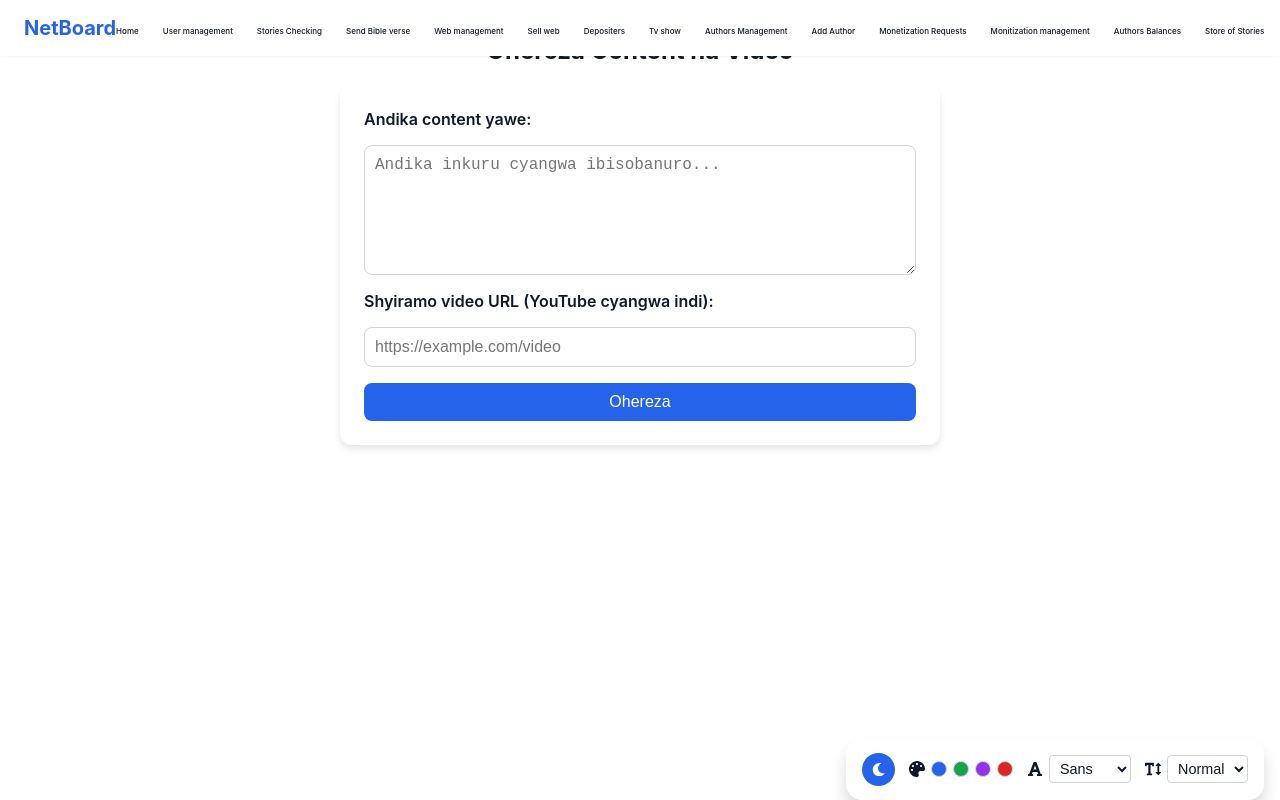
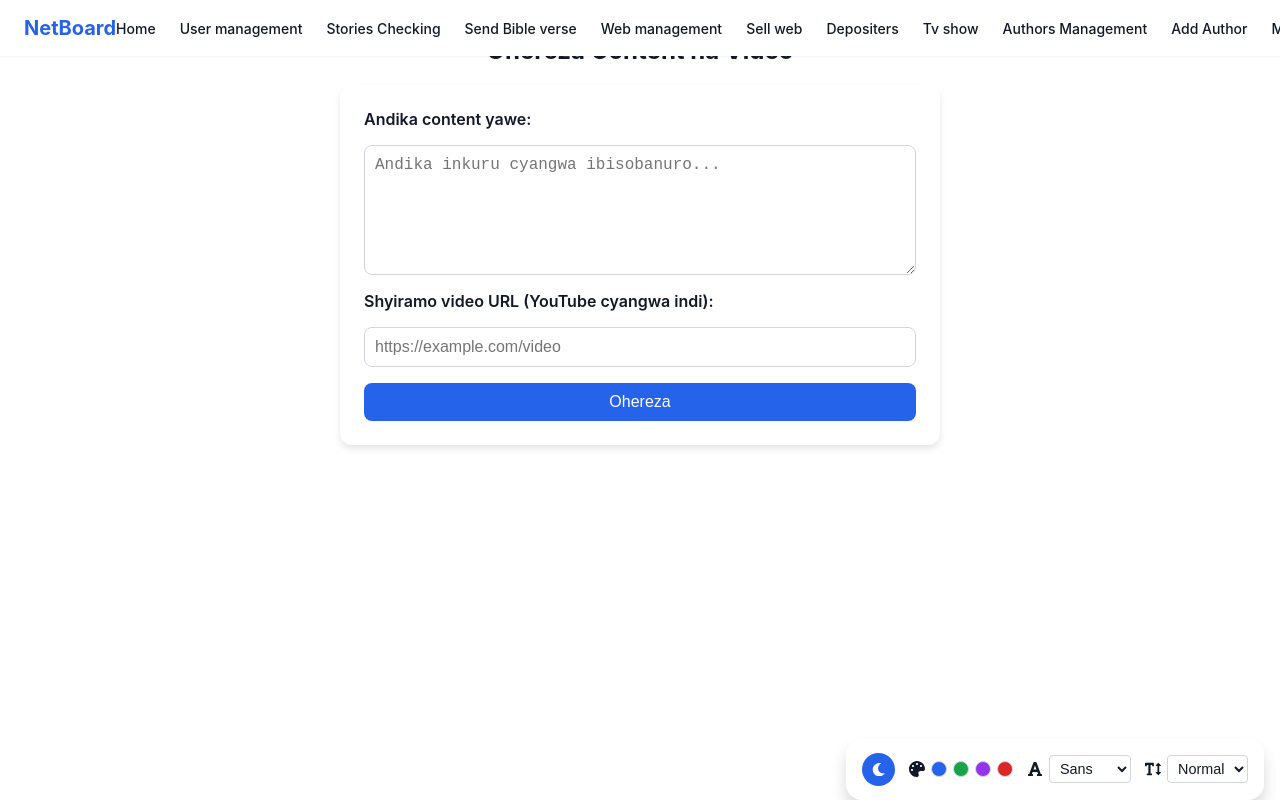
Before and after one commit to Newbhjj2222/admin, a Next.js app: page /Show in a window 1280 px wide. Built offline with nearby package versions, Linux system fonts and the light colour scheme.

Commit message:
Update Net.module.css

```diff
--- a/src/components/Net.module.css
+++ b/src/components/Net.module.css
@@ -1,3 +1,4 @@
+
 .header {
   width: 100%;
   padding: 16px 24px;
@@ -12,6 +13,7 @@
   z-index: 100;
 }
 
+/* LOGO */
 .logo a {
   font-size: var(--text-xl);
   font-weight: bold;
@@ -19,29 +21,38 @@
   text-decoration: none;
 }
 
+/* MENU ICON (Mobile) */
 .menuIcon {
   display: none;
   cursor: pointer;
+  position: absolute;
   right: 18px;
   color: var(--foreground);
 }
 
-/* NAVIGATION */
+/* -------------------------------
+   NAVIGATION
+---------------------------------*/
+.nav {
+  display: flex;
+  align-items: center;
+}
+
 .nav ul {
-  overflow-x: scroll; /* enable horizontal scrolling */
-  white-space: nowrap; /* ibi birinda ko text cyangwa elements zipfundika */
   display: flex;
   gap: 24px;
   list-style: none;
   margin: 0;
   padding: 0;
+  overflow-x: auto; /* horizontal scroll if items exceed width */
+  white-space: nowrap;
 }
 
 .nav ul li a {
   text-decoration: none;
   color: var(--foreground);
   font-weight: 500;
-  font-size: 8px;
+  font-size: 14px; /* readable font */
   transition: color 0.3s;
 }
 
@@ -49,12 +60,17 @@
   color: var(--primary);
 }
 
-/* MOBILE */
+/* -------------------------------
+   MOBILE STYLES
+---------------------------------*/
 @media (max-width: 992px) {
+
+  /* Show menu icon */
   .menuIcon {
     display: block;
   }
 
+  /* Mobile nav container */
   .nav {
     position: absolute;
     top: 100%;
@@ -68,16 +84,18 @@
     border-top: 1px solid var(--gray-300);
   }
 
+  /* Mobile open state */
   .nav.open {
-    height: 400px;
-    overflow-y: scroll; /* enable vertical scrolling *//* cukup tinggi kuri menu */
+    max-height: 400px; /* adjust as needed */
+    overflow-y: auto;  /* vertical scroll for long lists */
   }
 
+  /* Mobile menu list */
   .nav ul {
     flex-direction: column;
     gap: 16px;
-    overflow-y: scroll;
     padding: 16px;
+    overflow-x: hidden; /* disable horizontal scroll on mobile */
   }
 
   .nav ul li a {
@@ -85,10 +103,16 @@
   }
 }
 
-/* Desktop adjustments */
+/* -------------------------------
+   DESKTOP ADJUSTMENTS
+---------------------------------*/
 @media (min-width: 993px) {
   .nav {
     display: flex;
     align-items: center;
   }
+  .nav ul {
+    overflow-x: auto; /* horizontal scroll if too many items */
+    white-space: nowrap;
+  }
 }
```
